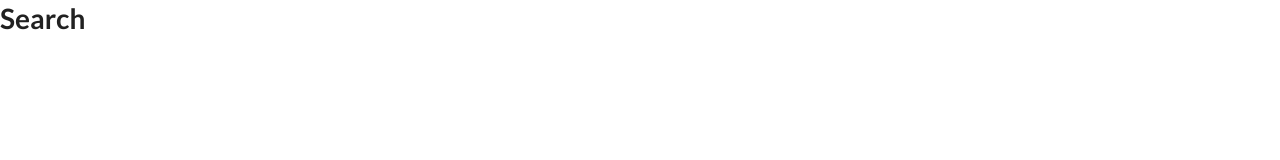
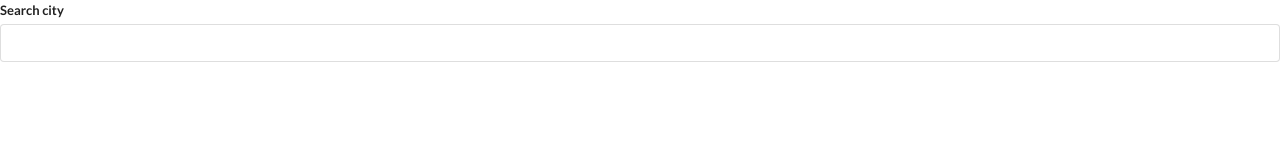
Before and after one commit to uxmoon/city-filter, a React (Create React App) app: page / in a window 1280 px wide. Shown: the top 160 px of the page. Built offline with nearby package versions, Linux system fonts and the light colour scheme.

Commit message:
updated search markup with semantic ui

```diff
--- a/src/components/Search.js
+++ b/src/components/Search.js
@@ -1,7 +1,16 @@
 import React from 'react';
 
 const Search = () => {
-  return <h1>Search</h1>;
+  return (
+    <div>
+      <div className="ui form">
+        <div className="field">
+          <label>Search city</label>
+          <input className="input" />
+        </div>
+      </div>
+    </div>
+  )
 };
 
 export default Search;
```
